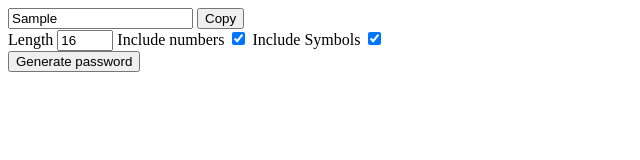
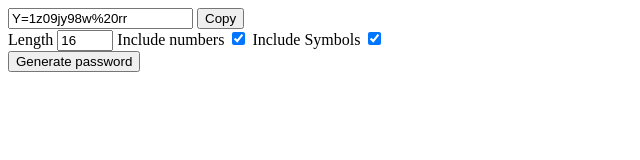
Before and after one commit to dieperid/password-generator, a plain HTML site: page index.html in a window 1280 px wide. Both pictures are taken after typing "Sample" into the empty fields and a click on the button "Generate password". Shown: the full height of the page, 0-640 px from the left. Drawn offline with Linux system fonts and the light colour scheme.

Commit message:
created the function to generate passwords

```diff
--- a/index.html
+++ b/index.html
@@ -21,4 +21,5 @@
 			<button id="generate">Generate password</button>
 		</div>
 	</body>
+	<script src="main.js"></script>
 </html>
--- /dev/null
+++ b/main.js
@@ -0,0 +1,44 @@
+const alpha = "abcdefghijklmnopqrstuvwxyzABCDEFGHIJKLMNOPQRSTUVWXYZ";
+const numbers = "0123456789";
+const symbols = "!@#$%^&*_-+=";
+
+const passwordTxt = document.getElementById("password");
+const length = document.getElementById("length");
+const incNumbers = document.getElementById("numbers");
+const incSymbols = document.getElementById("symbols");
+const generateBtn = document.getElementById("generate");
+
+generateBtn.addEventListener("click", () => {
+	let characters = alpha;
+
+	// check if he wants numbers
+	if (incNumbers.checked) {
+		characters += numbers;
+	} else {
+		characters += "";
+	}
+	//  check if he wants symbols
+	if (incSymbols.checked) {
+		characters += symbols;
+	} else {
+		characters += "";
+	}
+	passwordTxt.value = generatePassword(length.value, characters);
+});
+
+const generatePassword = (length, characters) => {
+	let password = "";
+	for (let i = 0; i < length; i++) {
+		password += characters.charAt(
+			Math.floor(Math.random() * characters.length)
+		);
+	}
+	return password;
+};
+
+const copyBtn = document.getElementById("copy");
+copyBtn.addEventListener("click", () => {
+	passwordTxt.select();
+	document.execCommand("copy");
+	alert("Password Copied");
+});
```
